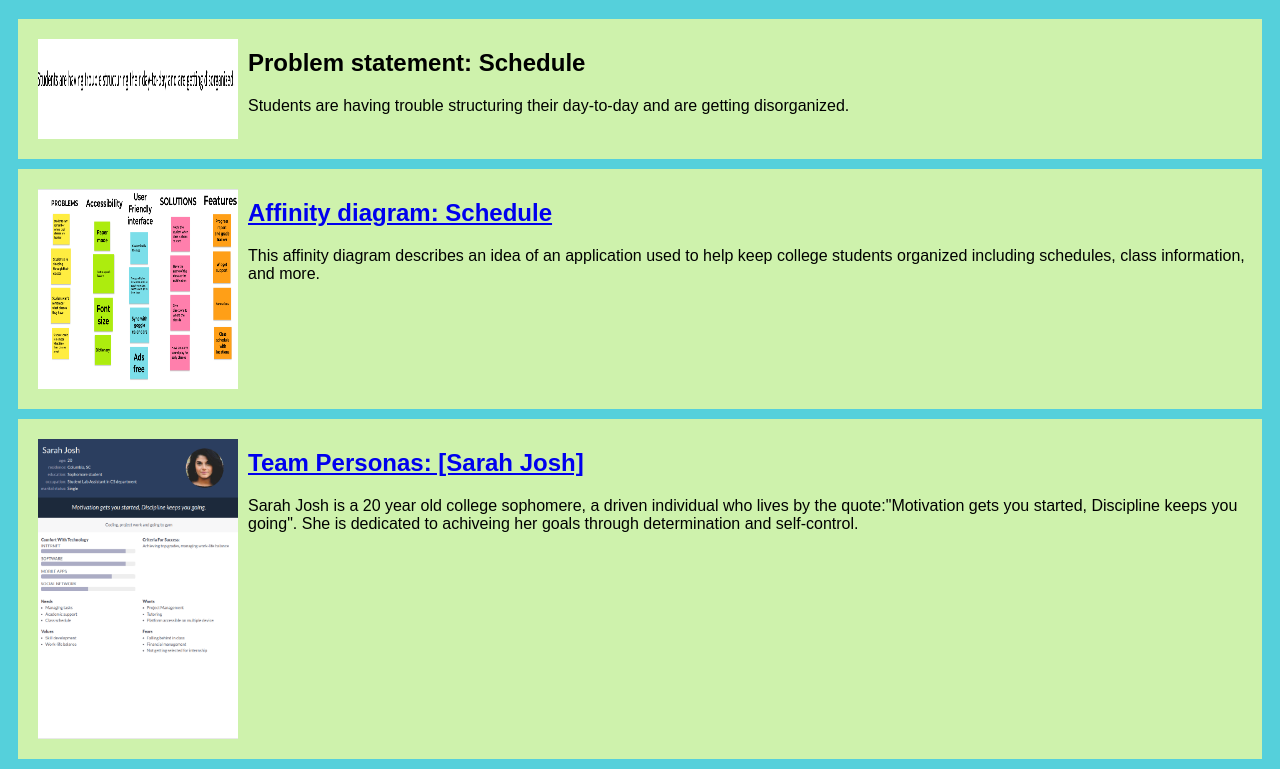
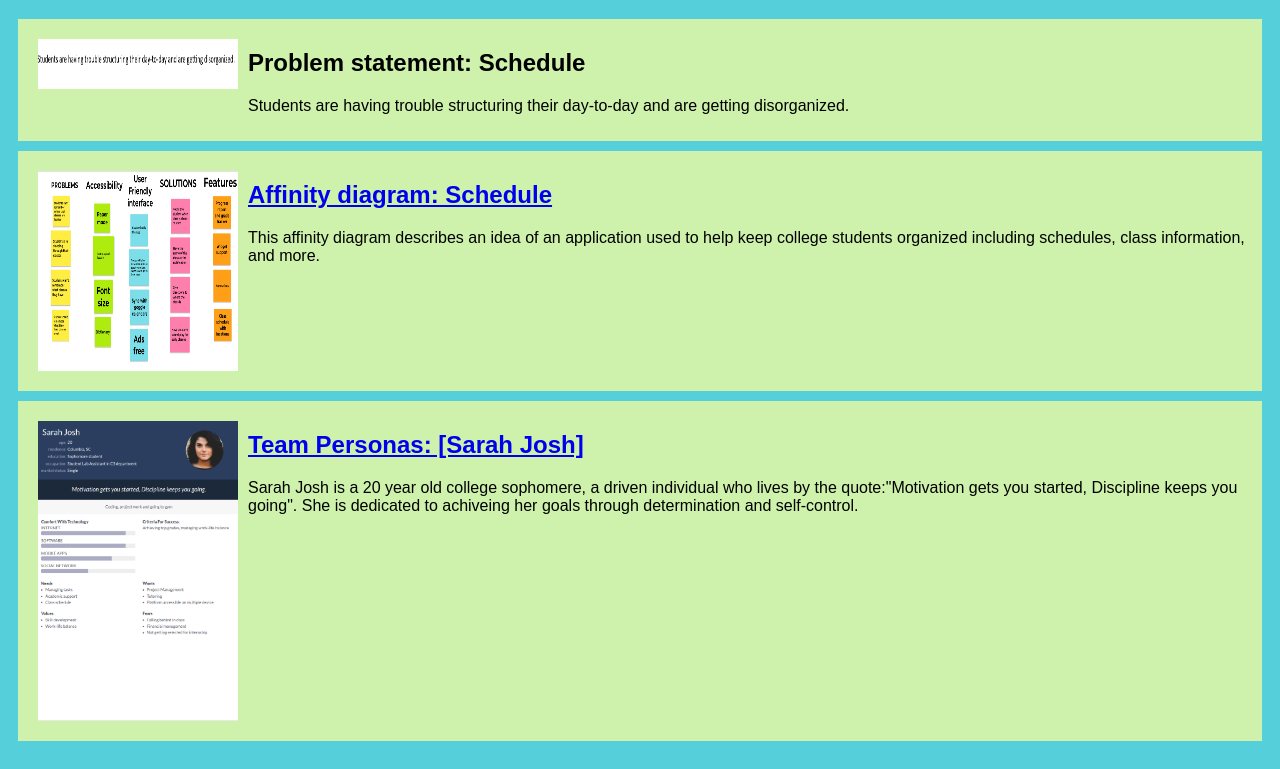
Before and after one commit to Rishapatel09/Rishapatel09.github.io, a plain HTML site: page index.html in a window 1280 px wide. Shown: the part 61-830 px from the top of the page. Drawn offline with Linux system fonts and the light colour scheme.

Commit message:
index.html

```diff
--- a/index.html
+++ b/index.html
@@ -7,7 +7,7 @@
  <body>
  <h1>Risha Patel</h1>
   <section class="assign">
-     <img src="Images/Screenshot (11).png" widht="100" height="100"/>
+     <img src="Images/Screenshot (11).png" widht="50" height="50"/>
      <section class="assign-det">
         <h2>Problem statement: Schedule </h2>
         <p>
```
